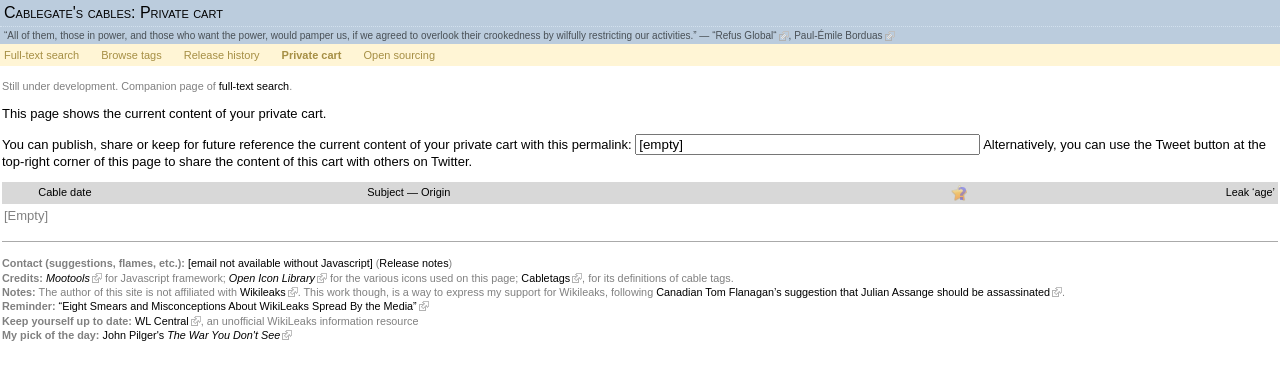
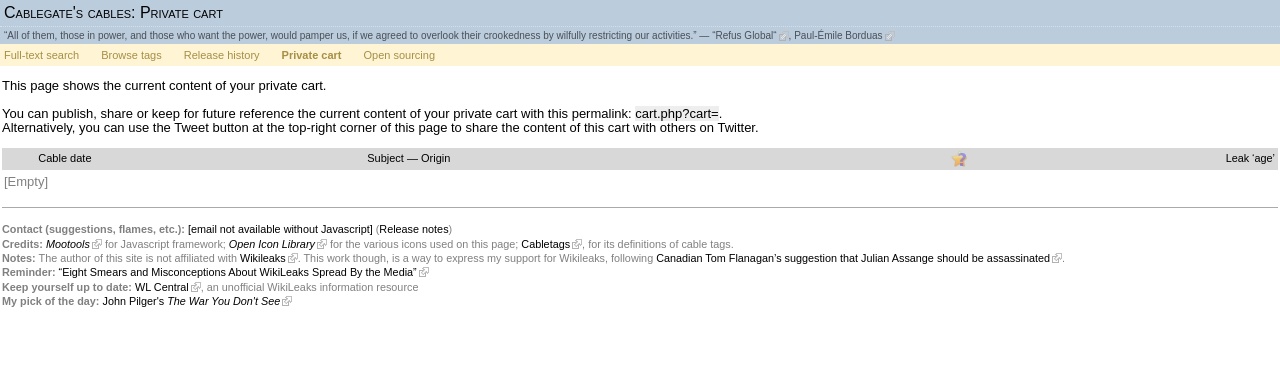
Before and after one commit to gorhill/cablegatesearch.net, a PHP site: page /cart.php in a window 1280 px wide. Shown: the top 380 px of the page. Run offline with PHP 8.4, Linux system fonts and the light colour scheme; data that the repository does not hold is empty; some libraries are stand-ins or nearby versions.

Commit message:
changed permalink stuff, private cart's tooltip stuff

```diff
--- a/cart.php
+++ b/cart.php
@@ -50,6 +50,7 @@ $cart_is_empty = empty($cart);
 #export > div:first-child > div {border:1px solid #eee;border-bottom:none;padding:3px;display:inline-block;cursor:pointer}
 #export > div:first-child + div {border:1px solid #eee;padding:0.5em 3px;overflow:auto}
 #export > div:first-child + div > div {white-space:pre;font:12px monospace}
+#cart-permalink {font-size:small;background-color:#eee}
 </style>
 <title>Cablegate's cables: <?= $cart_type ?> cart</title>
 <meta http-equiv="Content-Language" content="en">
@@ -75,18 +76,24 @@ if (!$cart_is_empty ) {
 </head>
 <body>
 <h1>Cablegate's cables: <?= $cart_type ?> cart</h1>
-<?php include('header.php'); ?>
-<div id="main">
 <?php if ( !$cart_is_empty ) { ?>
 <span style="display:inline-block;position:absolute;top:4px;right:0"><a href="http://twitter.com/share" class="twitter-share-button" data-count="horizontal" data-text="Check these cables #cablegate" data-url="http://www.cablegatesearch.net/cart.php<?php echo "?cart=", urlencode($cart); ?>">Tweet</a><script type="text/javascript" src="http://platform.twitter.com/widgets.js"></script></span><!-- end twitter -->
 <?php } ?>
-<div style="margin-bottom:1em"><div style="display:inline-block;width:80%;font-size:smaller;color:gray;vertical-align:top">Still under development. Companion page of <a href="search.php">full-text search</a>.
-</div> <!-- end intro -->
-<?php if (!$is_guest_cart) { ?>
-<p>This page shows the current content of your private cart.</p>
-<p>You can publish, share or keep for future reference the current content of your private cart with this permalink: <input id="cart-permalink" type="text" size="40" readonly="readonly" value="[empty]"> Alternatively, you can use the Tweet button at the top-right corner of this page to share the content of this cart with others on Twitter.</p>
+<?php include('header.php'); ?>
+<div id="main">
+<p style="margin-top:0"><?php if (!$is_guest_cart) { ?>
+This page shows the current content of your private cart.</p>
+<p>You can publish, share or keep for future reference the current content of your private cart with this permalink: <a id="cart-permalink" href="cart.php?cart=<?php echo $cart; ?>">cart.php?cart=<?php
+if ( strlen($cart) > 15 ) {
+	preg_match('/^(...).*(...)$/', $cart, $match);
+	printf("%s...%s", $match[1], $match[2]);
+	}
+else {
+	echo $cart;
+	}
+?></a>.<br>Alternatively, you can use the Tweet button at the top-right corner of this page to share the content of this cart with others on Twitter.</p>
 <?php } else { ?>
-<p>This is a public cart. You can't modify the content of a public cart. <a style="font-weight:bold" href="/cart.php">Click here</a> to view the content of your private cart.</p>
+This is a public cart. You can't modify the content of a public cart.</p>
 <?php } ?>
 <table id="cable-list" cellspacing="0" cellpadding="0">
 <tr><th><th>Cable date<th><a class="cartTogglerInfo" href="/cart.php"></a>Subject &mdash; Origin<th>Leak &lsquo;age&rsquo;
@@ -251,7 +258,11 @@ $$('#export > div:first-child + div > div').each(function(container){
 <?php include('contact-inc.html'); ?>
 </div>
 </div>
-<p id="cart-tips">Removing the <img style="vertical-align:bottom" width="16" height="16" src="bookmark.png" alt="In cart"> from a cable will remove this cable from your <span style="font-weight:bold">private cart</span>.</p>
+<p id="cart-tips"><?php if ( $is_guest_cart ) { ?>
+Marking a cable with <img style="vertical-align:bottom" width="16" height="16" src="bookmark.png" alt="In cart"> will place this cable in your <span style="font-weight:bold">private cart</span>. When viewing your <span style="font-weight:bold">private cart</span>, you can obtain a persistent snapshot of its content, for future reference or to share with others
+<?php } else { ?>
+Removing the <img style="vertical-align:bottom" width="16" height="16" src="bookmark.png" alt="In cart"> from a cable will remove this cable from your <span style="font-weight:bold">private cart</span>
+<?php } ?>.</p>
 </body>
 </html>
 <?php
```
